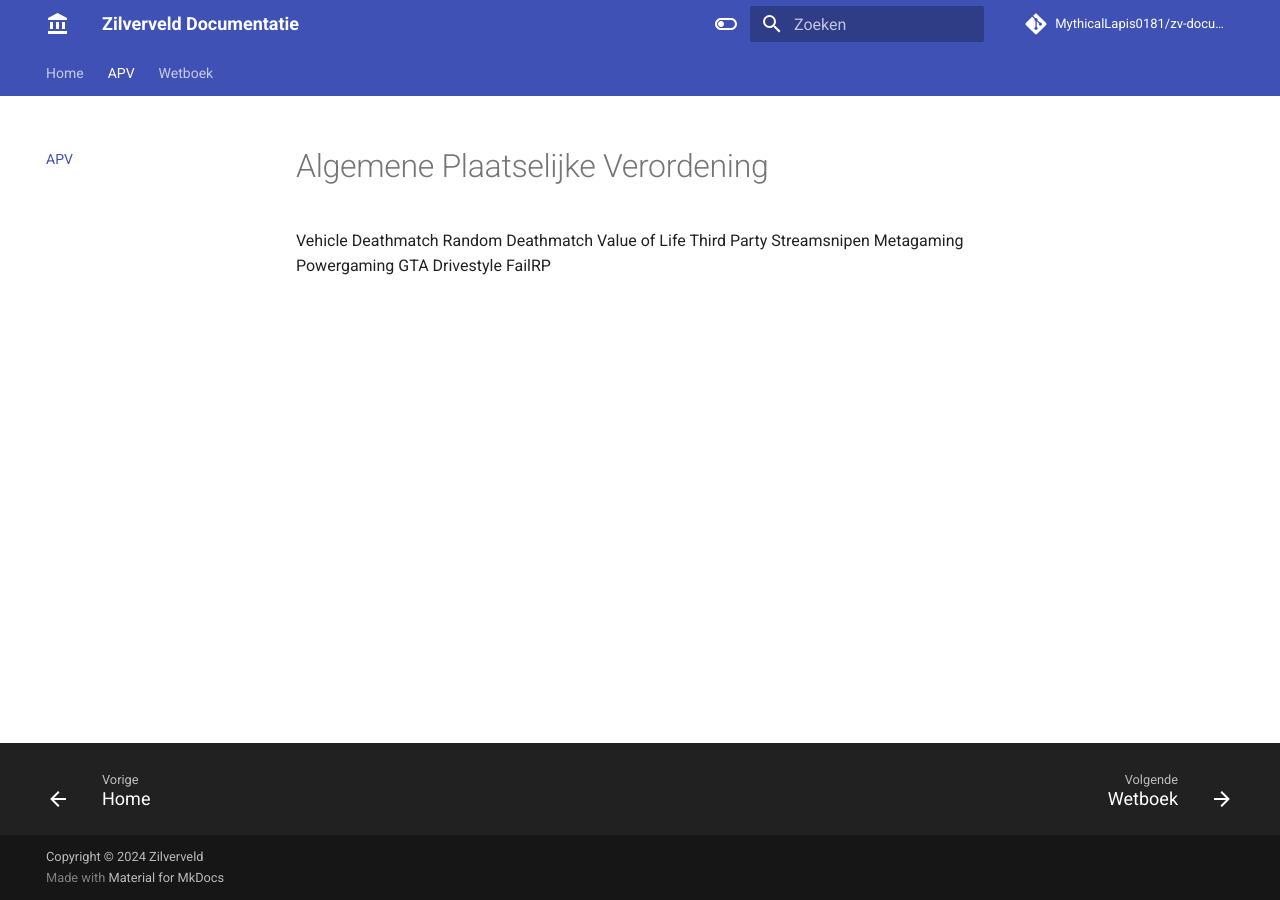
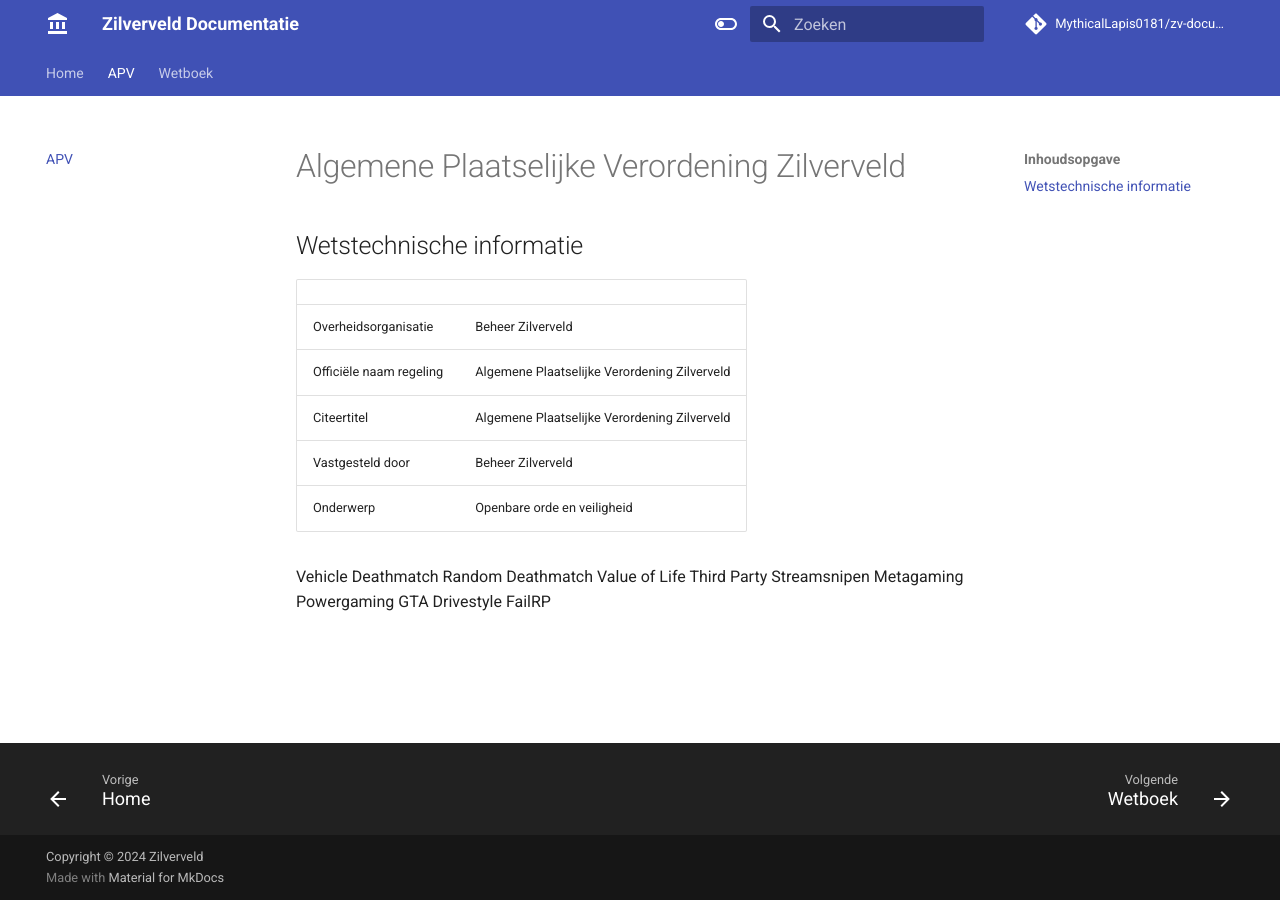
Before and after one commit to MythicalLapis0181/zv-documentatie, an MkDocs documentation site: the page built from docs/APV.md, in a window 1280 px wide. Built offline with MkDocs 1.6.1 and Material for MkDocs 9.7.7, drawn with Linux system fonts in a browser that asks for light colours; comment, search, counter and statistics services are not loaded.

Commit message:
apv update

```diff
--- a/docs/APV.md
+++ b/docs/APV.md
@@ -1,4 +1,14 @@
-# Algemene Plaatselijke Verordening
+# Algemene Plaatselijke Verordening Zilverveld
+
+## Wetstechnische informatie
+
+| | |
+|---|---|
+| Overheidsorganisatie      | Beheer Zilverveld |
+| Officiële naam regeling   | Algemene Plaatselijke Verordening Zilverveld|
+| Citeertitel               | Algemene Plaatselijke Verordening Zilverveld|
+| Vastgesteld door          | Beheer Zilverveld|
+| Onderwerp                 | Openbare orde en veiligheid|
 
 Vehicle Deathmatch
 Random Deathmatch
```
